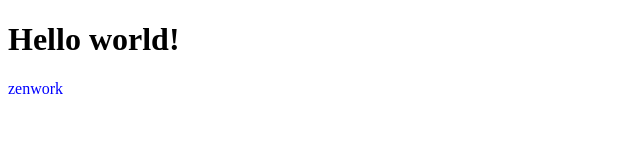
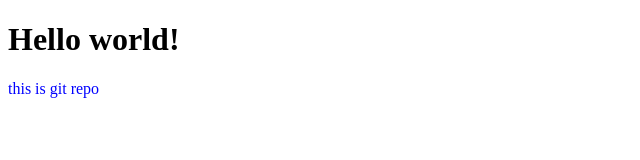
Before and after one commit to subramanyam12/practice, a plain HTML site: page index.html in a window 1280 px wide. Shown: the full height of the page, 0-640 px from the left. Drawn offline with Linux system fonts and the light colour scheme.

Commit message:
changing index.html file

```diff
--- a/index.html
+++ b/index.html
@@ -7,7 +7,7 @@
 <body>
 
 <h1>Hello world!</h1>
-<p>zenwork</p>
+<p>this is git repo</p>
 
 </body>
 </html>
```
